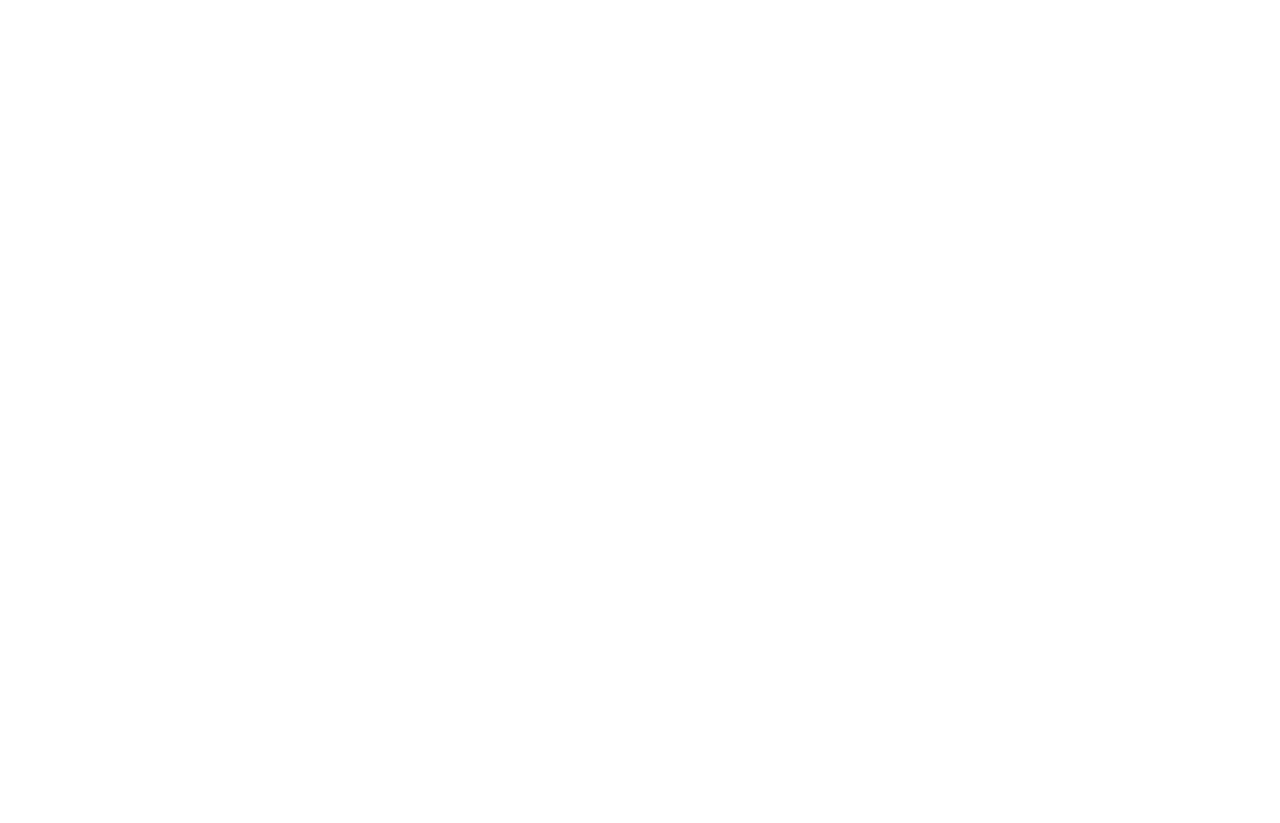
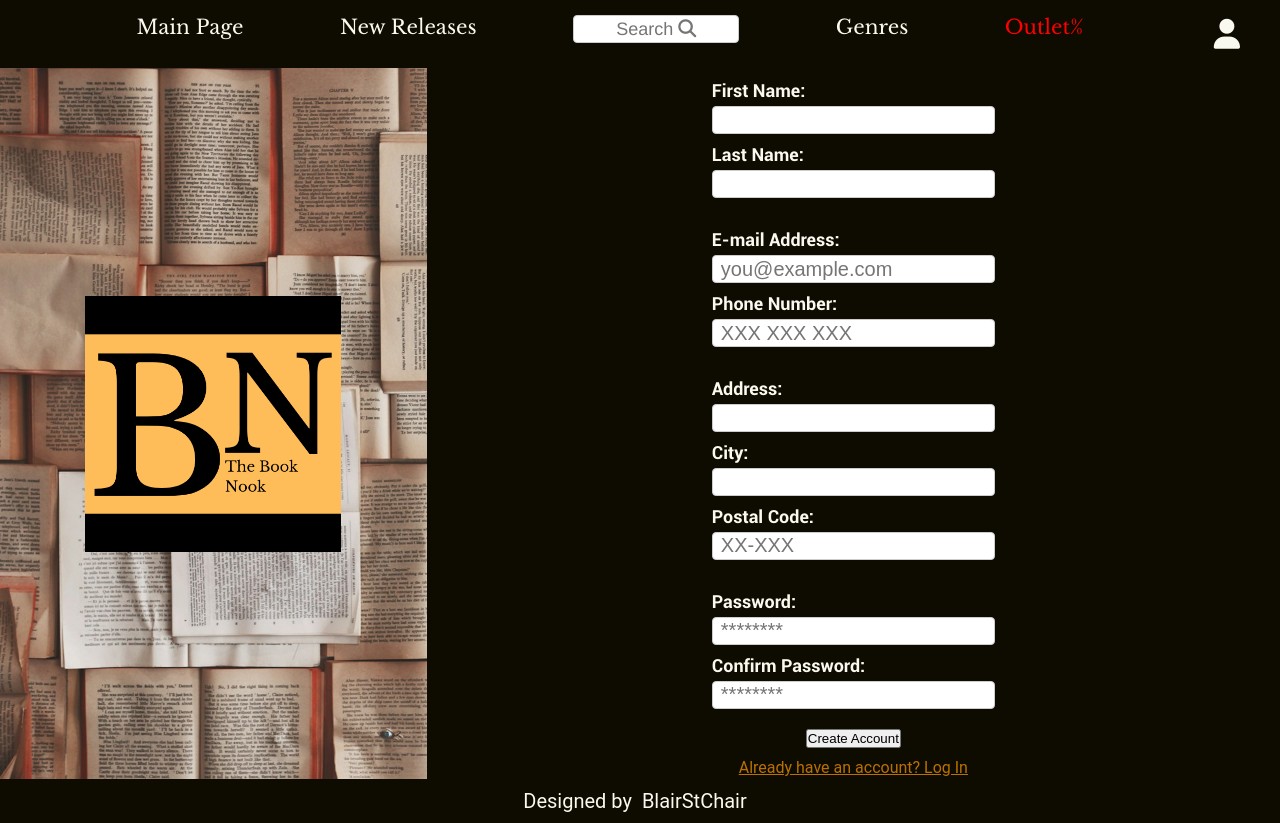
Before and after one commit to BlairStChair/sign-upForm, a plain HTML site: page html/signUpPage.html in a window 1280 px wide. Before the commit the page ends 800 px from the top, so only its background shows below. Drawn offline with Linux system fonts and the light colour scheme; a web font is replaced by a local one.

Commit message:
Added html elements and started styling

```diff
--- a/css/style.css
+++ b/css/indexStyle.css
@@ -89,7 +89,7 @@ ul a:hover{
 }
 
 .container{
-    min-height: 89vh;
+    min-height: 88.9vh;
     flex-wrap: wrap;
     display: flex;
     flex-direction: column;
--- /dev/null
+++ b/css/signUpPageStyle.css
@@ -0,0 +1,178 @@
+@font-face {
+    font-family: 'LibreBaskerville';
+    src: url("../fonts/libre-baskerville/LibreBaskerville-Regular.otf") format("opentype");
+}
+
+@font-face {
+    font-family: 'LibreBaskerville';
+    font-weight: bold;
+    src: url("../fonts/libre-baskerville/LibreBaskerville-Bold.otf") format("opentype");
+}
+
+@font-face {
+    font-family: 'Roboto';
+    src: url("../fonts/roboto/Roboto-Regular.otf") format("opentype");
+}
+
+@font-face {
+    font-family: 'Roboto';
+    font-weight: bold;
+    src: url("../fonts/roboto/Roboto-Bold.otf") format("opentype");
+}
+
+.fontAwesome {
+    font-family: 'Helvetica', FontAwesome, sans-serif;
+  }
+
+
+* {
+    margin: 0;
+    padding: 0;
+    box-sizing: border-box;
+}
+
+html, body{
+    width: 100%;
+    height: 100%;
+    margin: 0;
+}
+
+body{
+    min-height: 100%;
+    background-image: url("../img/background2.jpg");
+    background-size: cover;
+    color: #faf9f0;
+    font-family: 'Roboto';
+}
+
+.navbar{
+    display: flex;
+    margin: 0;
+    background-color: #0e0b00;
+    font-family: 'LibreBaskerville' !important;
+    font-size: 20px;
+    justify-content: space-between;
+    padding: 15px 40px;
+    align-items: center;
+}
+
+ul{
+    flex: 19;
+    display: flex;
+    justify-content: space-evenly;
+    list-style: none;
+}
+
+ul a{
+    text-decoration: none;
+    color:#faf9f0;
+}
+
+ul a:hover{
+    color:#ebe8de;
+}
+
+#outlet{
+    color: #ff0000;
+}
+
+.searchBar{
+    width: 13vw;
+    font-size: 18px;
+    text-align: center;
+}
+
+.userIcon{
+    flex: 1;
+    font-size: 30px;
+    text-align: right;
+}
+
+.pageContent{
+    min-height: 88.9vh;
+    flex-wrap: wrap;
+    display: flex;
+    justify-content: center;
+    align-items: center;
+}
+
+.leftContent{
+    display: flex;
+    justify-content: center;
+    align-items: center;
+    min-height: 88.9vh;
+    flex: 1;
+}
+
+img{
+    width: 20vw;
+}
+
+.rightContent{
+    background-color: #0e0b00;
+    min-height: 88.9vh;
+    flex: 2;
+    display: flex;
+    justify-content: center;
+    align-items: center;
+    flex-direction: column;
+    font-size: 18px;
+}
+
+fieldset{
+    padding: 1.3vh;
+    border: none;
+}
+
+input{
+    height: 28px;
+    font-size: 20px;
+}
+
+input:invalid{
+    border-color: #ff0000;
+}
+
+label {
+    display: block;
+    font-weight: bold;
+    margin-bottom: 5px;
+    color: #faf9f0;
+  }
+
+input{
+    width: 100%;
+    padding: 8px;
+    margin-bottom: 10px;
+    border: 1px solid #ccc;
+    border-radius: 4px;
+    box-sizing: border-box;
+}
+
+
+
+.rightContent a{
+    margin-top: 10px;
+    color:#bb7101;
+    font-size: 16px;
+    text-decoration: underline;
+}
+
+.footer a, .footer p{
+    text-align: center;
+    background-color: #0e0b00;
+    color: #faf9f0;
+    text-decoration: none;
+    font-family: 'Roboto';
+    font-size: 20px;
+    padding: 10px;
+    margin: 0;
+}
+
+a:hover{
+    color: #ff9900;
+}
+
+a:focus{
+    color: #bb7101;
+}
--- a/html/signUpPage.html
+++ b/html/signUpPage.html
@@ -1,12 +1,70 @@
 <!DOCTYPE html>
 <html lang="">
   <head>
-    <meta charset="utf-8">
-    <title></title>
+    <meta charset="UTF-8">
+    <meta name="viewport" content="width=device-width, initial-scale=1.0">
+    <title>Sign-up Form</title>
+    <link rel="stylesheet" href="../css/signUpPageStyle.css">
+    <link rel="stylesheet" href="https://cdnjs.cloudflare.com/ajax/libs/font-awesome/6.6.0/css/all.min.css" integrity="sha512-Kc323vGBEqzTmouAECnVceyQqyqdsSiqLQISBL29aUW4U/M7pSPA/gEUZQqv1cwx4OnYxTxve5UMg5GT6L4JJg==" crossorigin="anonymous" referrerpolicy="no-referrer" />
   </head>
   <body>
-    <header></header>
-    <main></main>
-    <footer></footer>
+    <div class="navbar">
+      <ul>
+          <li><a href="">Main Page</a></li>
+          <li><a href="">New Releases</a></li>
+          <li><input type="text" class="fontAwesome searchBar" name="emailAddress" placeholder="Search &#xf002;" value=""></li>
+          <li><a href="">Genres</a></li>
+          <li><a id="outlet" href="">Outlet%</a></li>
+      </ul>
+      <i class="fa-solid fa-user userIcon"></i>
+  </div>
+  <div class="pageContent">
+  <div class="leftContent">
+    <img src="../img/logo.png" alt="Bookshop's logo">
+  </div>
+  <div class="rightContent">
+    <form>
+      <fieldset>
+        <label for="firstName">First Name:</label>
+        <input type="text" id="firstName">
+
+        <label for="lastName">Last Name:</label>
+        <input type="text" id="lastName">
+      </fieldset>
+
+      <fieldset>
+        <label for="email">E-mail Address:</label>
+        <input type="email" id="email" placeholder="you@example.com">
+
+        <label for="phoneNumber">Phone Number:</label>
+        <input type="tel" id="phoneNumber" placeholder="XXX XXX XXX" pattern="[0-9]{9}">
+      </fieldset>
+
+      <fieldset>
+        <label for="address">Address:</label>
+        <input type="text" id="address">
+
+        <label for="city">City:</label>
+        <input type="text" id="city">
+
+        <label for="postalCode">Postal Code:</label>
+        <input type="text" id="postalCode" placeholder="XX-XXX" pattern="^[0-9]{2}-[0-9]{3}$">
+      </fieldset>
+
+      <fieldset>
+        <label for="password">Password:</label>
+        <input type="password" id="password" placeholder="********">
+
+        <label for="confirmPassword">Confirm Password:</label>
+        <input type="password" id="confirmPassword" placeholder="********">
+      </fieldset>
+    </form>
+    <button type="reset" onclick="location.href='confirmationPage.html'">Create Account</button>
+      <a>Already have an account? Log In</a>
+  </div>
+  </div>
+  <div class="footer">
+    <p>Designed by<a href="https://github.com/BlairStChair">BlairStChair</a></p>
+  </div>
   </body>
 </html>
```
Also changed, not shown: html/confirmationPage.html (added, +12 -0 lines), index.html (+1 -2 lines).
